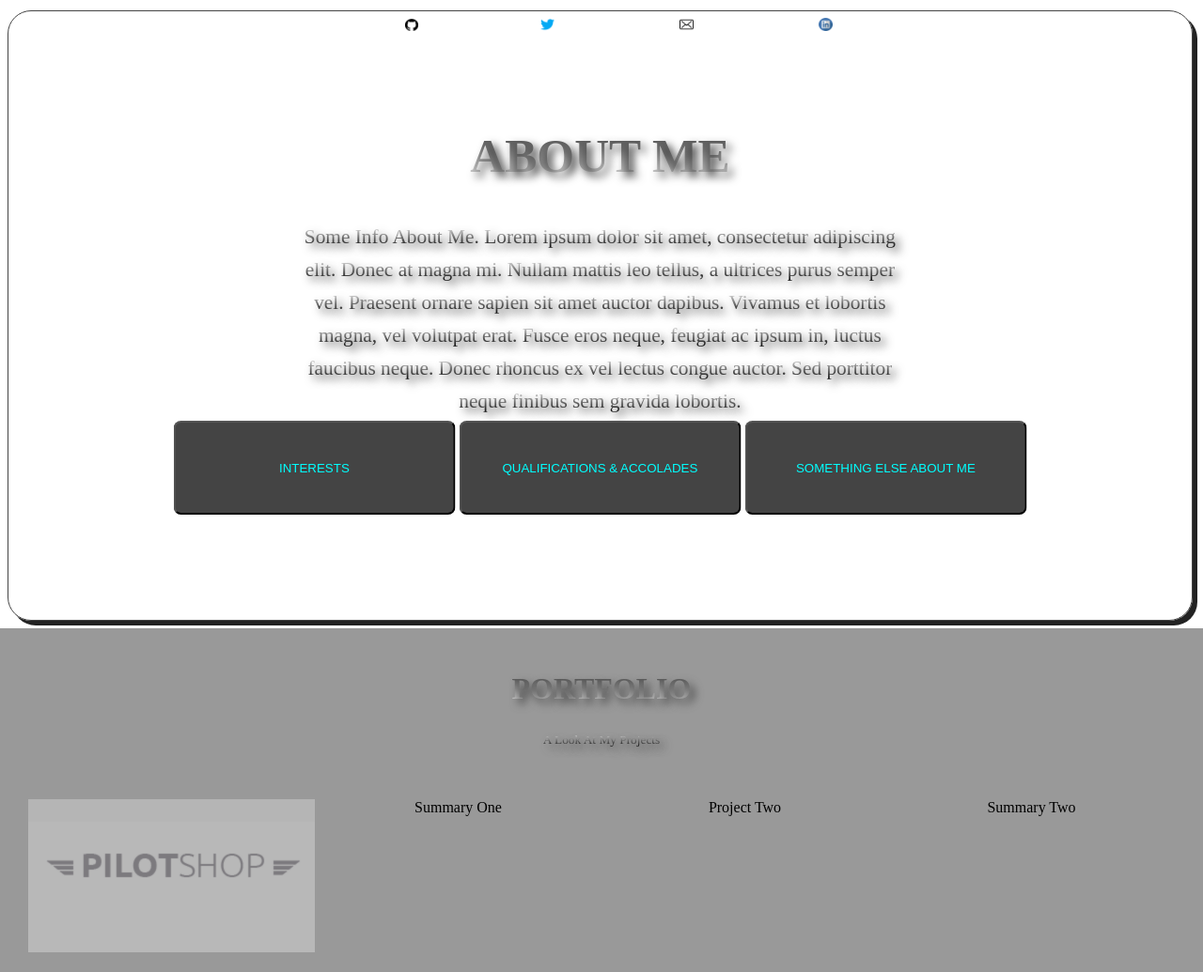
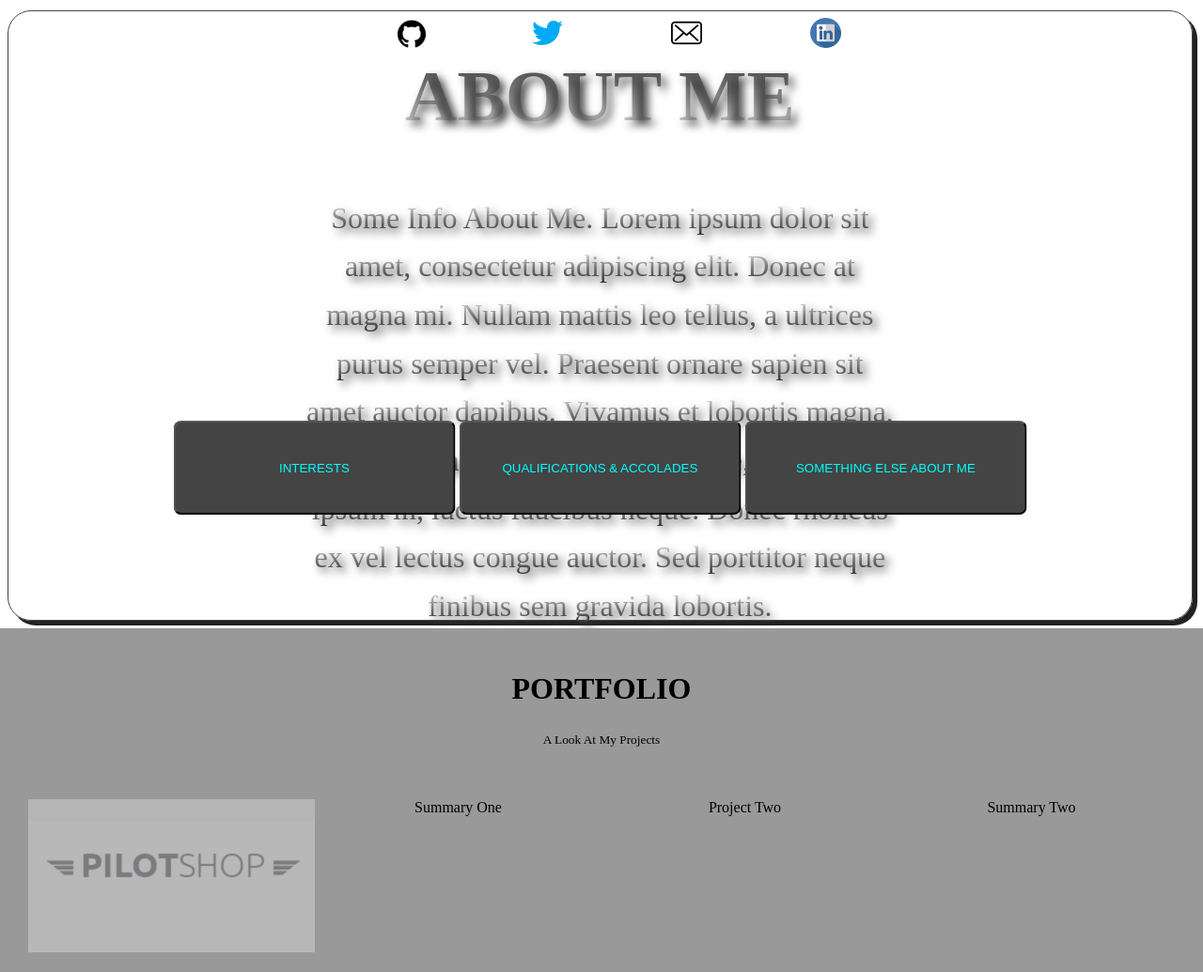
Before and after one commit to mattap86/Portfolio, a PHP site: page / in a window 1280 px wide. Shown: the part 661-1696 px from the top of the page at 94% size. Run offline with PHP 8.4, Linux system fonts and the light colour scheme.

Commit message:
changed font colour home and about me, repositioned text in about me, resized also

```diff
--- a/styles.css
+++ b/styles.css
@@ -12,8 +12,6 @@ a.anchor {
     position: relative;
     visibility: hidden;
 }
-
-
 
 .contactMenu {
     background: transparent;
@@ -47,7 +45,7 @@ a.anchor {
 
 .gitHub, .twitter, .email, .linkedIn {
     background: transparent;
-    width: 10%;
+    width: 22.5%;
 }
 
 .hero {
@@ -73,16 +71,10 @@ a.anchor {
     box-shadow: 5px 5px #222222;
     border-radius: 25px;
     margin: 8px;
-    z-index: 0;
+    z-index: -1;
 }
 
-.homeText, .aboutText {
-    position: absolute;
-    top: 40%;
-    left: 50%;
-    transform: translate(-50%, -50%);
-    font-size: 2vw;
-}
+
 
 .portfolioText {
     background-color: #999999;
--- a/text.css
+++ b/text.css
@@ -2,19 +2,45 @@ body {
     font-family: "Bodoni 72 Oldstyle";
 }
 
-h1 {
-    /*CANT CHANGE FONT SIZE!!*/
-    /*font-size: 5vw;*/
+.homeText {
+    position: absolute;
+    top: 40%;
+    left: 50%;
+    transform: translate(-50%, -50%);
+    font-size: 3vw;
+}
+
+.homeText h1 {
+    background: -webkit-linear-gradient(#dd7500, #222);
+    -webkit-background-clip: text;
+    -webkit-text-fill-color: transparent;
+    text-shadow: 5px 5px 10px #444444;
+}
+
+.homeText sub {
+    background: -webkit-linear-gradient(#dd7500, #222);
+    -webkit-background-clip: text;
+    -webkit-text-fill-color: transparent;
+    text-shadow: 5px 5px 10px #444444;
+}
+
+.aboutText {
+    position: absolute;
+    top: 50%;
+    left: 50%;
+    transform: translate(-50%, -50%);
+    font-size: 3vw;
+}
+
+.aboutText h1 {
     background: -webkit-linear-gradient(#333, #eee);
     -webkit-background-clip: text;
     -webkit-text-fill-color: transparent;
     text-shadow: 5px 5px 10px #444444;
 }
 
-sub {
-    /*CANT CHANGE FONT SIZE*/
-    /*font-size: 3vw;*/
-    background: -webkit-linear-gradient(#fff, #000);
+.aboutText sub {
+    background: -webkit-linear-gradient(#eee, #333);
     -webkit-background-clip: text;
     -webkit-text-fill-color: transparent;
     text-shadow: 5px 5px 10px #444444;
```
